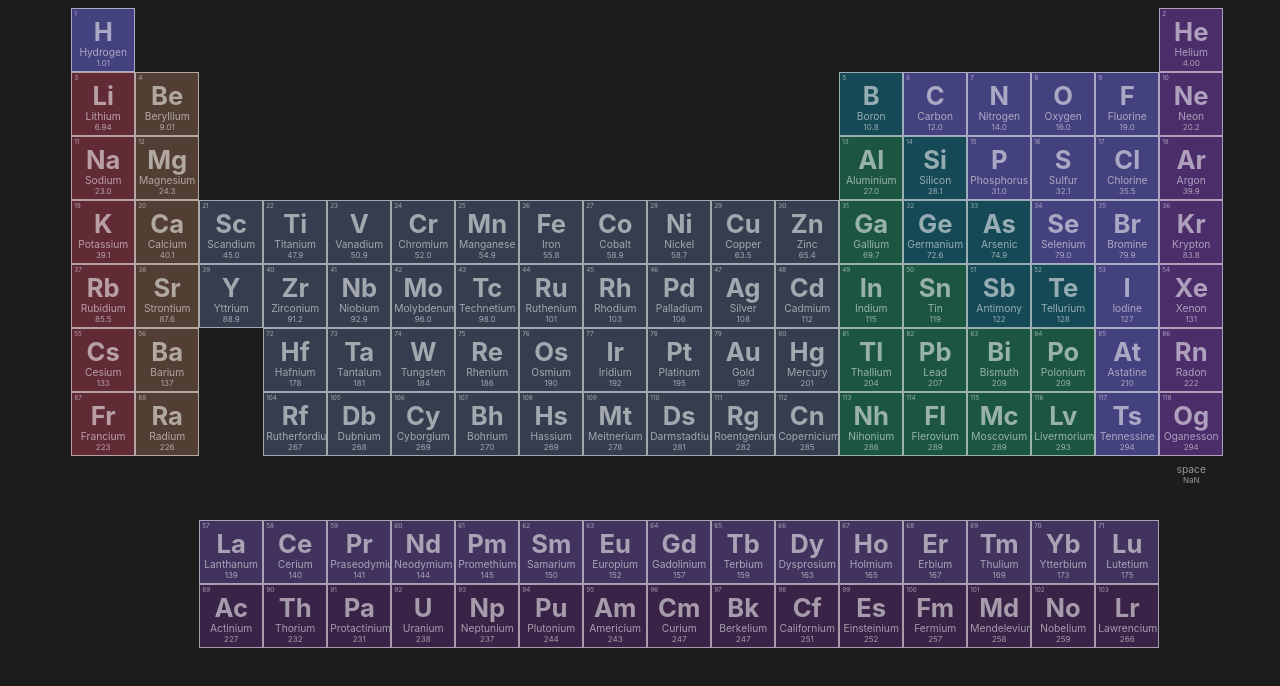
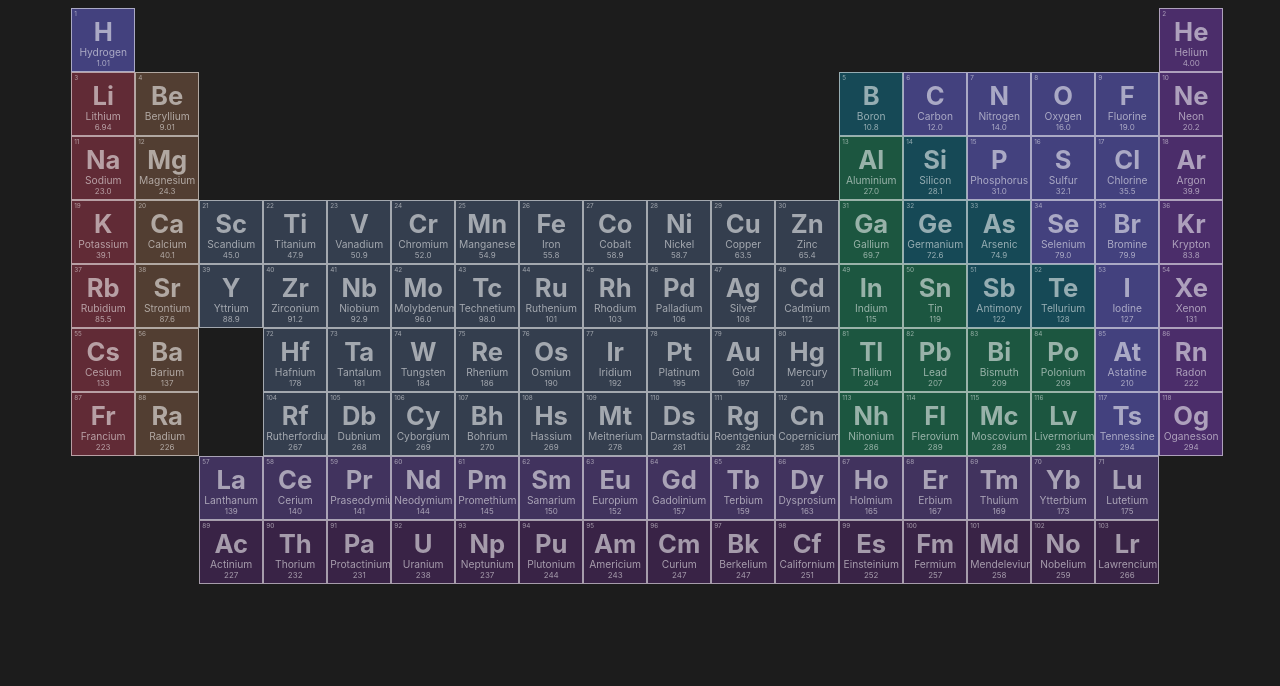
Before and after one commit to justsharan/periodic-table, a Svelte app: page / in a window 1280 px wide. Shown: the top 686 px of the page. Built offline with nearby package versions, Linux system fonts and the light colour scheme.

Commit message:
fix: Remove space element

```diff
--- a/public/assets/data.json
+++ b/public/assets/data.json
@@ -2417,12 +2417,6 @@
     "type": "noble-gas"
   },
   {
-    "name": "space",
-    "atomic": "",
-    "symbol": "",
-    "type": null
-  },
-  {
     "name": "Lanthanum",
     "atomic_mass": 138.905477,
     "phase": "solid",
--- a/src/Element.svelte
+++ b/src/Element.svelte
@@ -67,11 +67,6 @@
     grid-column-start: 4;
   }
 
-  #space {
-    grid-column-start: -2;
-    border: none;
-  }
-
   .alkali {
     background-color: rgba(114,47,61,.8);
   }
```
